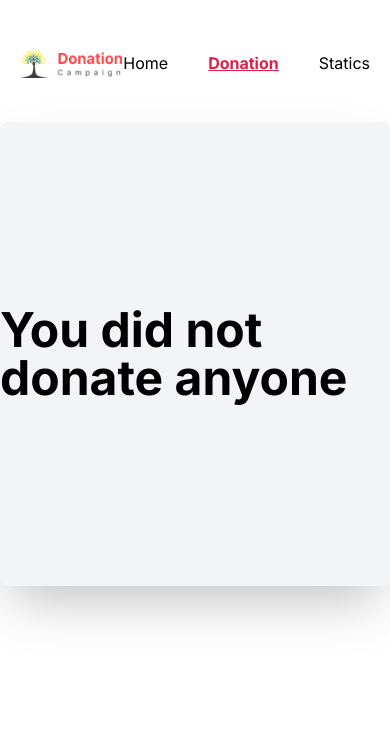
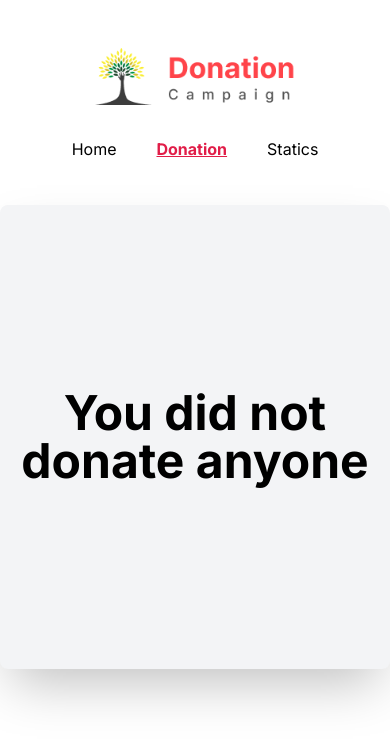
Before and after one commit to mahfuj80/Donation-camping-A8, a React (Vite) app: page /donation in a window 390 px wide. Shown: the top 742 px of the page. Built offline with nearby package versions, Linux system fonts and the light colour scheme.

Commit message:
responsive all device complte

```diff
--- a/src/Pages/Donation/Donation.jsx
+++ b/src/Pages/Donation/Donation.jsx
@@ -48,7 +48,7 @@ const Donation = () => {
                   ))}
           </div>
         ) : (
-          <div className="text-5xl font-bold w-full h-[55vh] flex justify-center items-center bg-gray-100 shadow-2xl rounded-lg">
+          <div className="text-5xl font-bold w-full h-[55vh] flex justify-center items-center bg-gray-100 shadow-2xl rounded-lg text-center">
             <h1>You did not donate anyone</h1>
           </div>
         )}
--- a/src/Pages/Statics/Statics.jsx
+++ b/src/Pages/Statics/Statics.jsx
@@ -55,7 +55,7 @@ const Statics = () => {
     } else {
       return (
         <>
-          <div className="text-5xl font-bold w-full h-[55vh] mt-12 flex justify-center items-center bg-gray-100 shadow-2xl rounded-lg">
+          <div className="text-5xl font-bold w-full h-[55vh] mt-12 flex justify-center items-center bg-gray-100 shadow-2xl rounded-lg text-center">
             <h1>Please Donate First</h1>
           </div>
         </>
--- a/src/components/Navbar/Nav.jsx
+++ b/src/components/Navbar/Nav.jsx
@@ -3,7 +3,7 @@ import Logo from '../Logo/Logo';
 
 const Nav = () => {
   return (
-    <div className="mx-auto flex items-center justify-between mt-12 px-5">
+    <div className="mx-auto flex flex-col gap-8 md:flex-row md:gap-0 items-center justify-between mt-12 px-5">
       <Logo></Logo>
       <ul className="flex gap-10">
         <li>
```
